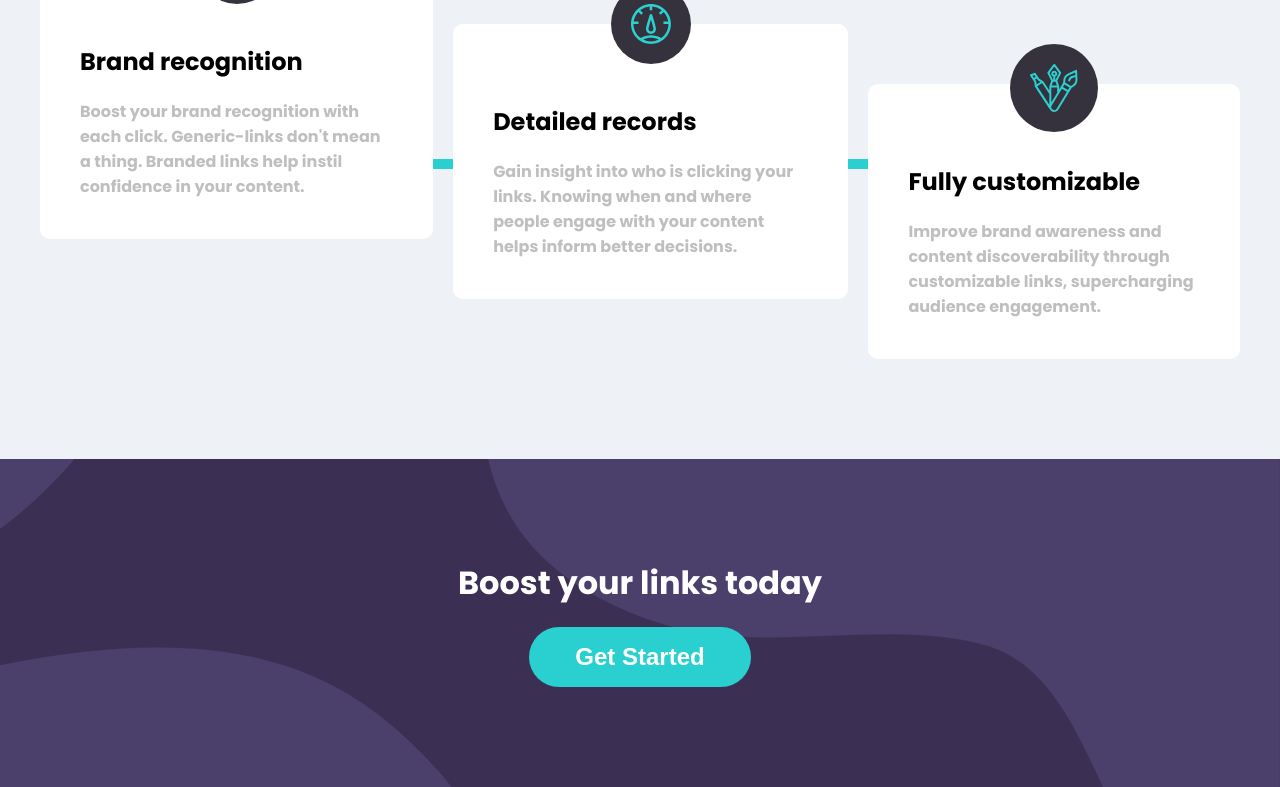
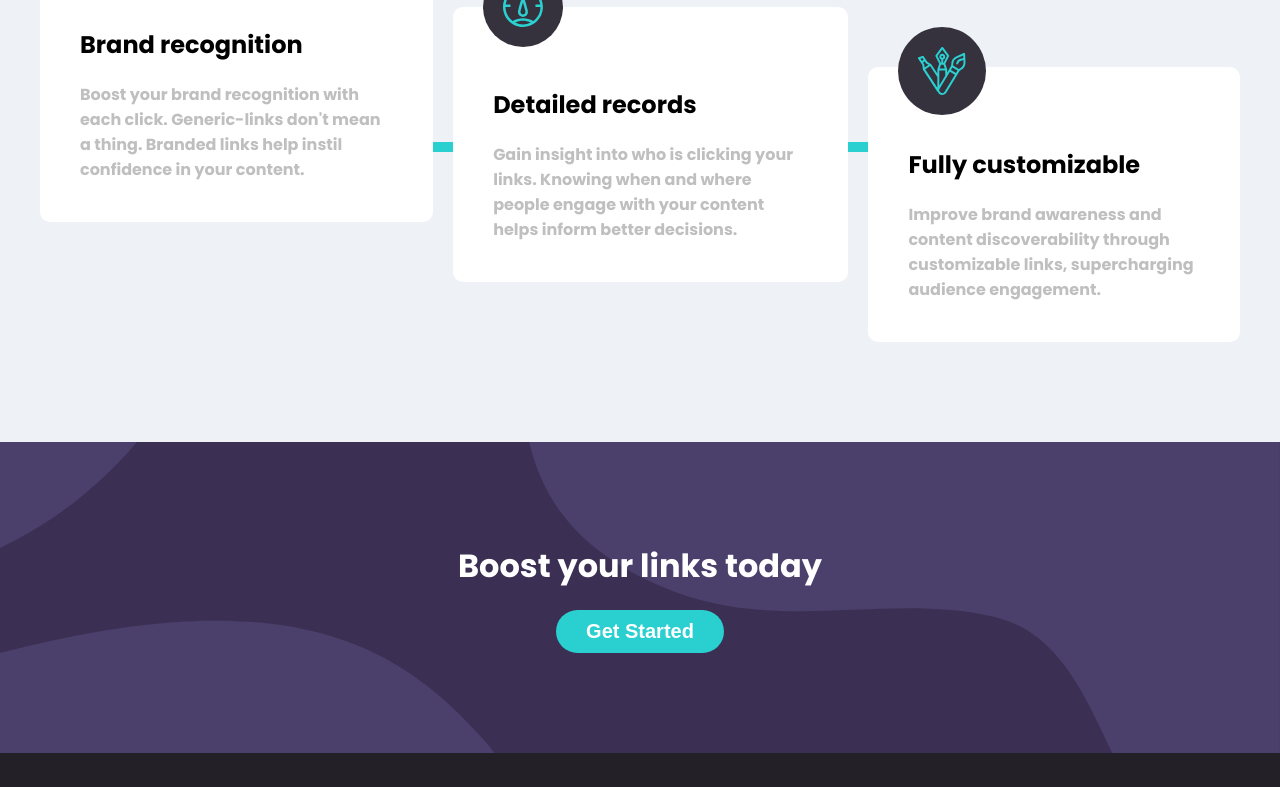
Before and after one commit to Arquimidio/url-shortener, a website: page public/index.html in a window 1280 px wide. Shown: the part 1262-2049 px from the top of the page. Drawn offline with nearby package versions, Linux system fonts and the light colour scheme.

Commit message:
Fixed responsive design issues

```diff
--- a/public/css/responsive.css
+++ b/public/css/responsive.css
@@ -18,6 +18,11 @@
 
     nav{
         padding: 1.5rem 2rem;
+    }
+
+    .get-started--btn{
+        font-size: 1rem;
+        padding: 0.5rem 1.5rem;
     }
 
     main{
@@ -109,6 +114,10 @@
         max-width: 20rem;
     }
 
+    .info__card div{
+        left: 1.5rem;
+    }
+
     .info__card:nth-of-type(2){
         transform: translateY(-3rem);
     }
```
